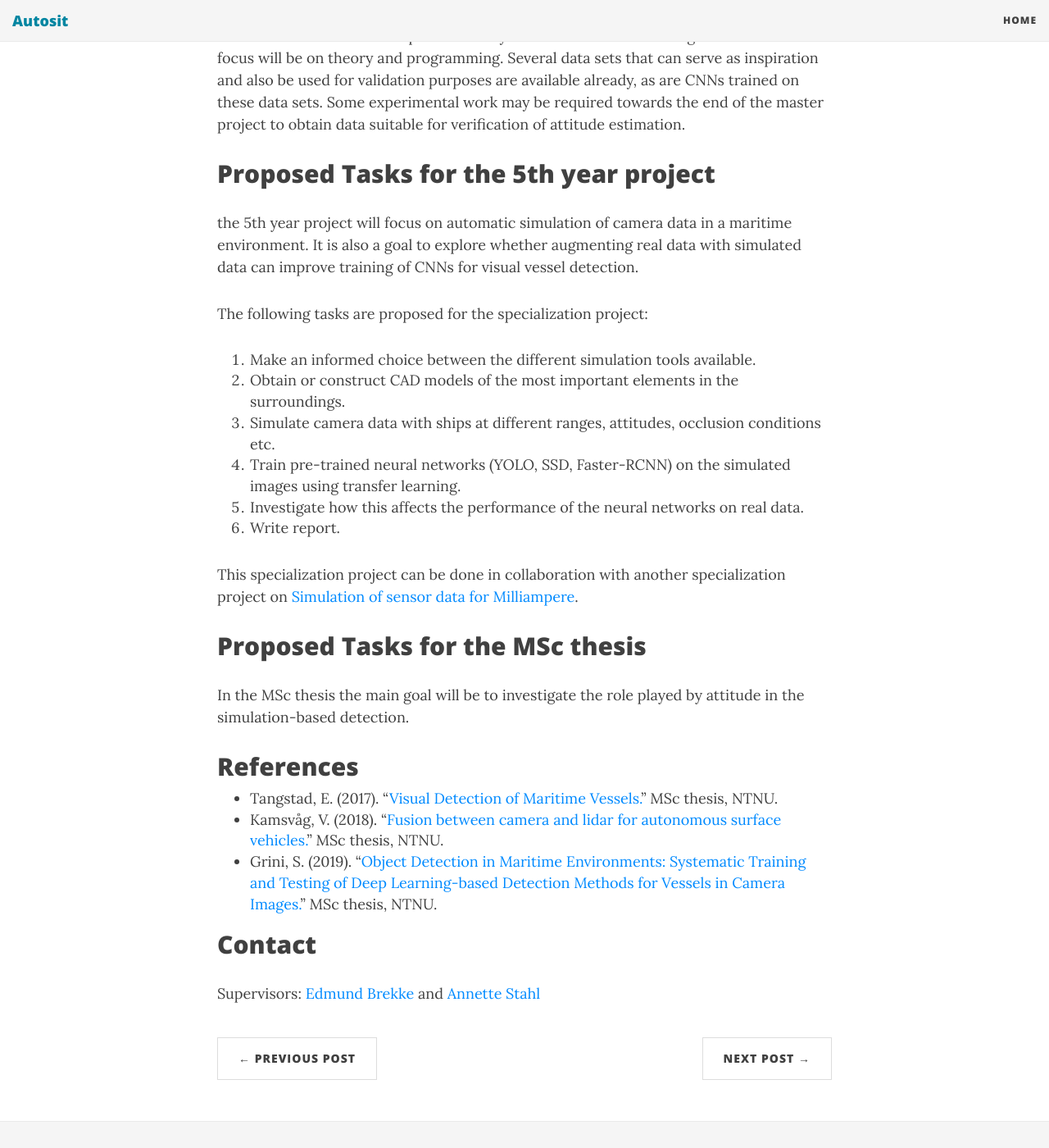
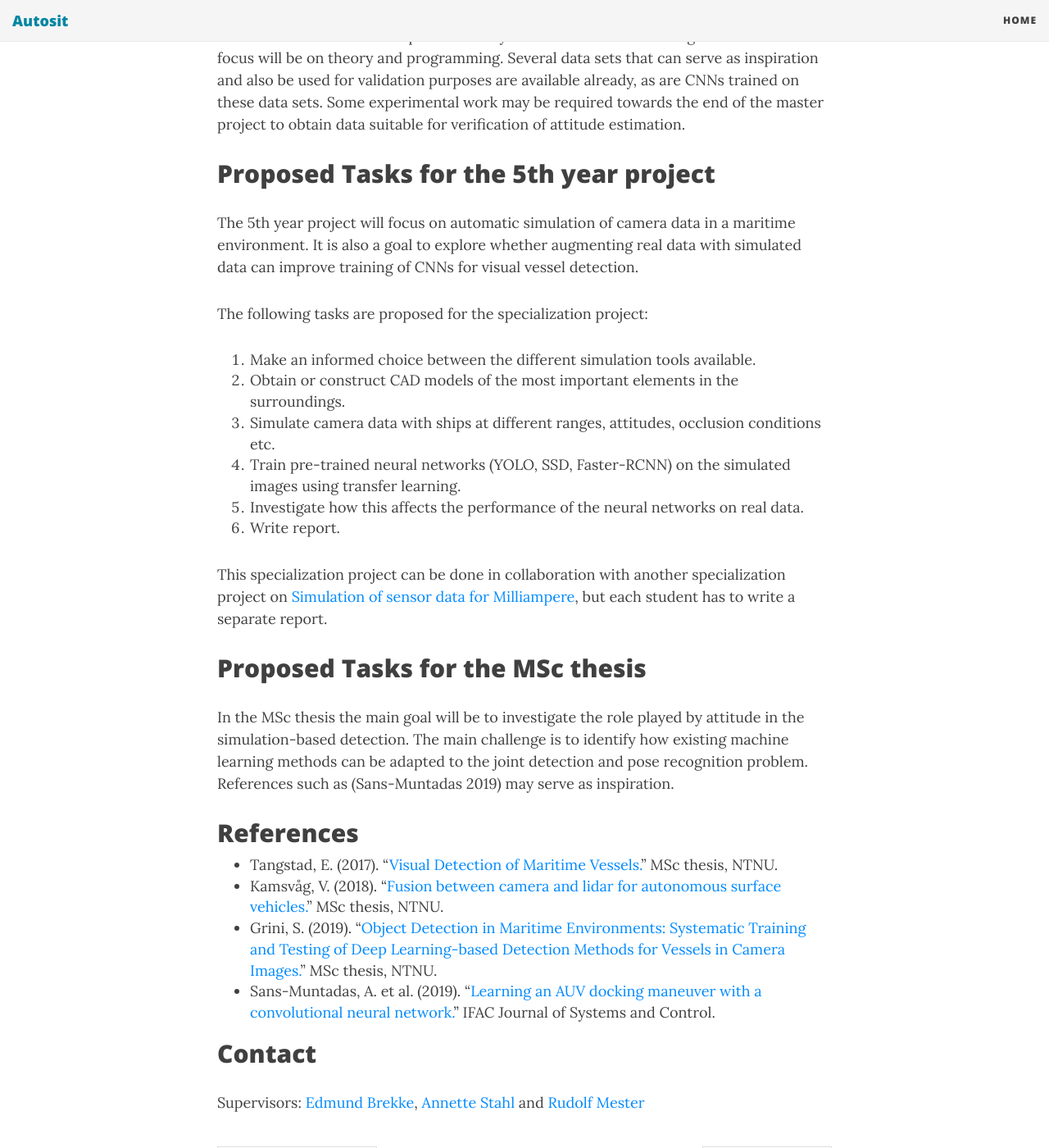
Before and after one commit to autosit/autosit.github.io, a Jekyll site: the page built from _posts/2019-04-25-synthetic.md, in a window 1280 px wide and 1400 px high, scrolled down 1215 px. Shown: the whole window at 82% size. Built offline with Jekyll 4.4.1, drawn with Linux system fonts in a browser that asks for light colours; nearby versions of some CDN libraries.

Commit message:
more on synthetic data

```diff
--- a/_posts/2019-04-25-synthetic.md
+++ b/_posts/2019-04-25-synthetic.md
@@ -29,7 +29,7 @@ The focus will be on theory and programming. Several data sets that can serve as
 
 ## Proposed Tasks for the 5th year project
 
-the 5th year project will focus on automatic simulation of camera data in a maritime environment. It is also a goal to explore whether augmenting real data with simulated data can improve training of CNNs for visual vessel detection.
+The 5th year project will focus on automatic simulation of camera data in a maritime environment. It is also a goal to explore whether augmenting real data with simulated data can improve training of CNNs for visual vessel detection.
 
 The following tasks are proposed for the specialization project:
 
@@ -40,24 +40,26 @@ The following tasks are proposed for the specialization project:
 5. Investigate how this affects the performance of the neural networks on real data.
 6. Write report.
 
-This specialization project can be done in collaboration with another specialization project on [Simulation of sensor data for Milliampere].
+This specialization project can be done in collaboration with another specialization project on [Simulation of sensor data for Milliampere], but each student has to write a separate report.
 
 ## Proposed Tasks for the MSc thesis
 
-In the MSc thesis the main goal will be to investigate the role played by attitude in the simulation-based detection.
+In the MSc thesis the main goal will be to investigate the role played by attitude in the simulation-based detection. The main challenge is to identify how existing machine learning methods can be adapted to the joint detection and pose recognition problem. References such as (Sans-Muntadas 2019) may serve as inspiration.
 
 
 ## References
 * Tangstad, E. (2017). "<a href="https://brage.bibsys.no/xmlui/handle/11250/2452113">Visual Detection of Maritime Vessels.</a>" MSc thesis, NTNU.
 * Kamsvåg, V. (2018). "<a href="http://folk.ntnu.no/edmundfo/msc2019-2020/kamsvaag_msc.pdf">Fusion between camera and lidar for autonomous surface vehicles.</a>" MSc thesis, NTNU.
 * Grini, S. (2019). "<a href="http://folk.ntnu.no/edmundfo/msc2019-2020/grini_simen_msc_reduced.pdf">Object Detection in Maritime Environments: Systematic Training and Testing of Deep Learning-based Detection Methods for Vessels in Camera Images.</a>" MSc thesis, NTNU.
+* Sans-Muntadas, A. et al. (2019). "<a href="https://reader.elsevier.com/reader/sd/pii/S2468601818300191?token=00F31C37E53FDBDA590029A2114E54FF84EC6C9076728369CB319FE96DB516A41446CB0DBA59563177F22BDB59147FA1">Learning an AUV docking maneuver with a convolutional neural network.</a>" IFAC Journal of Systems and Control.
 
 
 ## Contact
 
-Supervisors: [Edmund Brekke] and [Annette Stahl]
+Supervisors: [Edmund Brekke], [Annette Stahl] and [Rudolf Mester]
 
 
 [Edmund Brekke]: www.ntnu.edu/employees/edmund.brekke
 [Annette Stahl]: www.ntnu.edu/employees/annette.stahl
+[Rudolf Mester]: www.ntnu.edu/employees/rudolf.mester
 [Simulation of sensor data for Milliampere]: https://autoferry.github.io/sf/2019/04/25/simcam/
```
